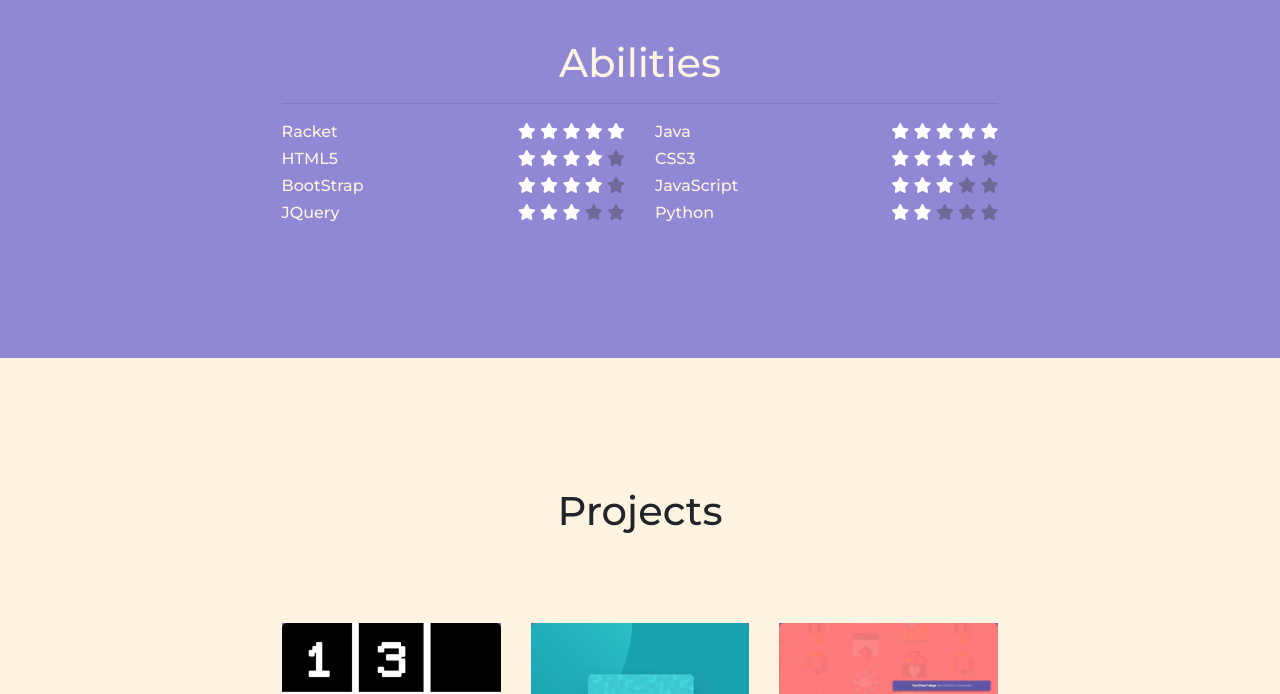
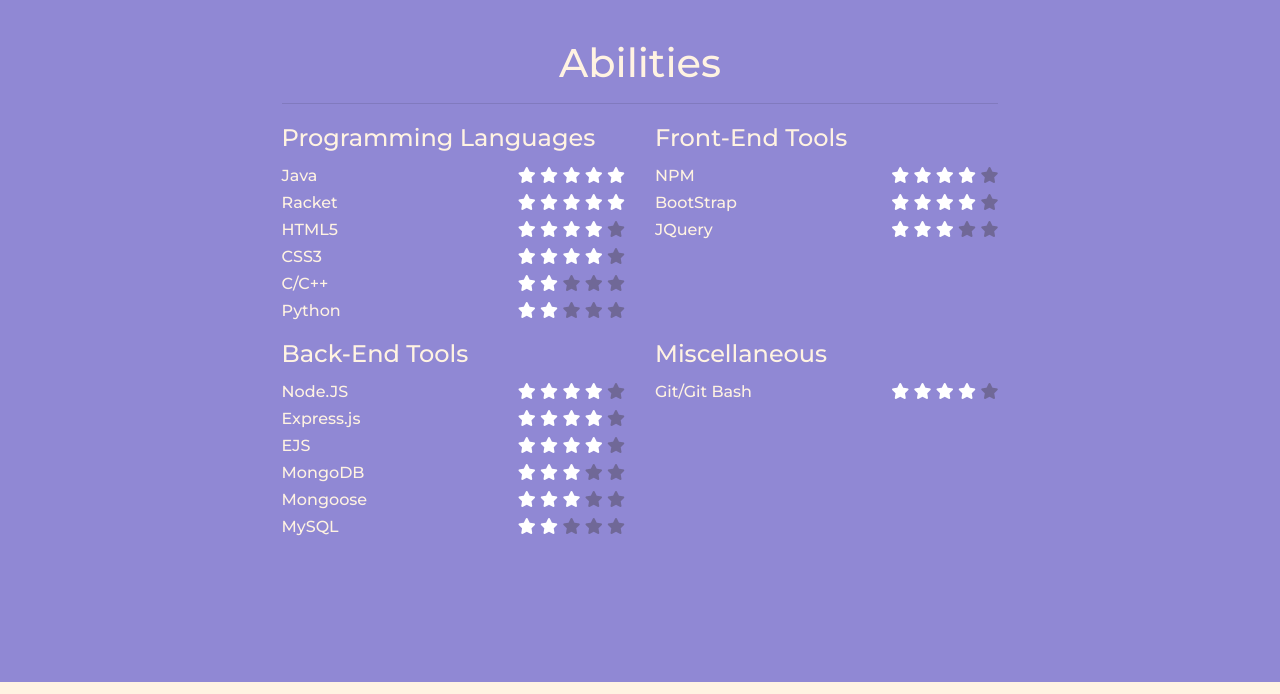
Before and after one commit to a22yuen/personal-website, a plain HTML site: page index.html in a window 1280 px wide. Shown: the part 1490-2184 px from the top of the page. Drawn offline with nearby package versions, Linux system fonts and the light colour scheme.

Commit message:
added skills

```diff
--- a/css/styles.css
+++ b/css/styles.css
@@ -203,6 +203,10 @@ h3 {
   display: block;
 }
 
+.abilities .col-md-6{
+  margin-bottom: 10px;
+}
+
 li {
   margin: 0 0 3px 0;
 }
--- a/index.html
+++ b/index.html
@@ -106,7 +106,18 @@
         <!-- <h3>Skills</h3> -->
         <div class="row text-left">
           <div class="col-md-6">
+            <h3>Programming Languages</h3>
             <ul class="no-bullets">
+              <li>
+                <span class="ability-title">Java </span>
+                <span class="ability-score">
+                  <i class="fas fa-star"></i>
+                  <i class="fas fa-star"></i>
+                  <i class="fas fa-star"></i>
+                  <i class="fas fa-star"></i>
+                  <i class="fas fa-star"></i>
+                </span>
+              </li>
               <li>
                 <span class="ability-title">Racket</span>
                 <span class="ability-score">
@@ -119,6 +130,52 @@
               </li>
               <li>
                 <span class="ability-title">HTML5 </span>
+                <span class="ability-score">
+                  <i class="fas fa-star"></i>
+                  <i class="fas fa-star"></i>
+                  <i class="fas fa-star"></i>
+                  <i class="fas fa-star"></i>
+                  <i class="fas fa-star no"></i>
+                </span>
+              </li>
+              <li>
+                <span class="ability-title">CSS3 </span>
+                <span class="ability-score">
+                  <i class="fas fa-star"></i>
+                  <i class="fas fa-star"></i>
+                  <i class="fas fa-star"></i>
+                  <i class="fas fa-star"></i>
+                  <i class="fas fa-star no"></i>
+                </span>
+              </li>
+              <li>
+                <span class="ability-title">C/C++ </span>
+                <span class="ability-score">
+                  <i class="fas fa-star"></i>
+                  <i class="fas fa-star"></i>
+                  <i class="fas fa-star no"></i>
+                  <i class="fas fa-star no"></i>
+                  <i class="fas fa-star no"></i>
+                </span>
+              </li>
+              <li>
+                <span class="ability-title">Python </span>
+                <span class="ability-score">
+                  <i class="fas fa-star"></i>
+                  <i class="fas fa-star"></i>
+                  <i class="fas fa-star no"></i>
+                  <i class="fas fa-star no"></i>
+                  <i class="fas fa-star no"></i>
+                </span>
+              </li>
+            </ul>
+          </div>
+          <div class="col-md-6">
+            <h3>Front-End Tools</h3>
+            <ul class="no-bullets">
+              <li>
+              <li>
+                <span class="ability-title">NPM </span>
                 <span class="ability-score">
                   <i class="fas fa-star"></i>
                   <i class="fas fa-star"></i>
@@ -150,19 +207,11 @@
             </ul>
           </div>
           <div class="col-md-6">
+            <h3>Back-End Tools</h3>
             <ul class="no-bullets">
               <li>
-                <span class="ability-title">Java </span>
-                <span class="ability-score">
-                  <i class="fas fa-star"></i>
-                  <i class="fas fa-star"></i>
-                  <i class="fas fa-star"></i>
-                  <i class="fas fa-star"></i>
-                  <i class="fas fa-star"></i>
-                </span>
-              </li>
               <li>
-                <span class="ability-title">CSS3 </span>
+                <span class="ability-title">Node.JS </span>
                 <span class="ability-score">
                   <i class="fas fa-star"></i>
                   <i class="fas fa-star"></i>
@@ -172,7 +221,27 @@
                 </span>
               </li>
               <li>
-                <span class="ability-title">JavaScript </span>
+                <span class="ability-title">Express.js </span>
+                <span class="ability-score">
+                  <i class="fas fa-star"></i>
+                  <i class="fas fa-star"></i>
+                  <i class="fas fa-star"></i>
+                  <i class="fas fa-star"></i>
+                  <i class="fas fa-star no"></i>
+                </span>
+              </li>
+              <li>
+                <span class="ability-title">EJS </span>
+                <span class="ability-score">
+                  <i class="fas fa-star"></i>
+                  <i class="fas fa-star"></i>
+                  <i class="fas fa-star"></i>
+                  <i class="fas fa-star"></i>
+                  <i class="fas fa-star no"></i>
+                </span>
+              </li>
+              <li>
+                <span class="ability-title">MongoDB </span>
                 <span class="ability-score">
                   <i class="fas fa-star"></i>
                   <i class="fas fa-star"></i>
@@ -182,12 +251,37 @@
                 </span>
               </li>
               <li>
-                <span class="ability-title">Python </span>
+                <span class="ability-title">Mongoose </span>
+                <span class="ability-score">
+                  <i class="fas fa-star"></i>
+                  <i class="fas fa-star"></i>
+                  <i class="fas fa-star"></i>
+                  <i class="fas fa-star no"></i>
+                  <i class="fas fa-star no"></i>
+                </span>
+              </li>
+              <li>
+                <span class="ability-title">MySQL </span>
                 <span class="ability-score">
                   <i class="fas fa-star"></i>
                   <i class="fas fa-star"></i>
                   <i class="fas fa-star no"></i>
                   <i class="fas fa-star no"></i>
+                  <i class="fas fa-star no"></i>
+                </span>
+              </li>
+            </ul>
+          </div>
+          <div class="col-md-6">
+            <h3>Miscellaneous</h3>
+            <ul class="no-bullets">
+              <li>
+                <span class="ability-title">Git/Git Bash </span>
+                <span class="ability-score">
+                  <i class="fas fa-star"></i>
+                  <i class="fas fa-star"></i>
+                  <i class="fas fa-star"></i>
+                  <i class="fas fa-star"></i>
                   <i class="fas fa-star no"></i>
                 </span>
               </li>
@@ -274,6 +368,22 @@
             </figcaption>
           </figure>
         </div>
+        <div class="col-lg-4 col-md-6 col-sm-12 project">
+          <figure class="effect">
+            <img src="images/arctic labs.jpg" alt="arctic labs">
+            <figcaption class="overlay">
+              <h3>Arctic Labs Website</h3>
+              <div class="text">
+                <p> Created website using Front End Skills <br>
+                  Used to practice HTML and CSS <br>
+                  Frameworks: BootStrap <br>
+                  <a href="http://www.arcticlabsio.com/">Website Link</a>
+                </p>
+                <a href="https://github.com/bill-li1/arcticlabs" target="_blank"><i class="fas fa-3x fa-external-link-alt"></i></a>
+              </div>
+            </figcaption>
+          </figure>
+        </div>
       </div>
     </div>
   </div>
```
Also changed, not shown: images/arctic labs.jpg (added), 2 other files. Lines whose indentation alone changed are shown as unchanged.
